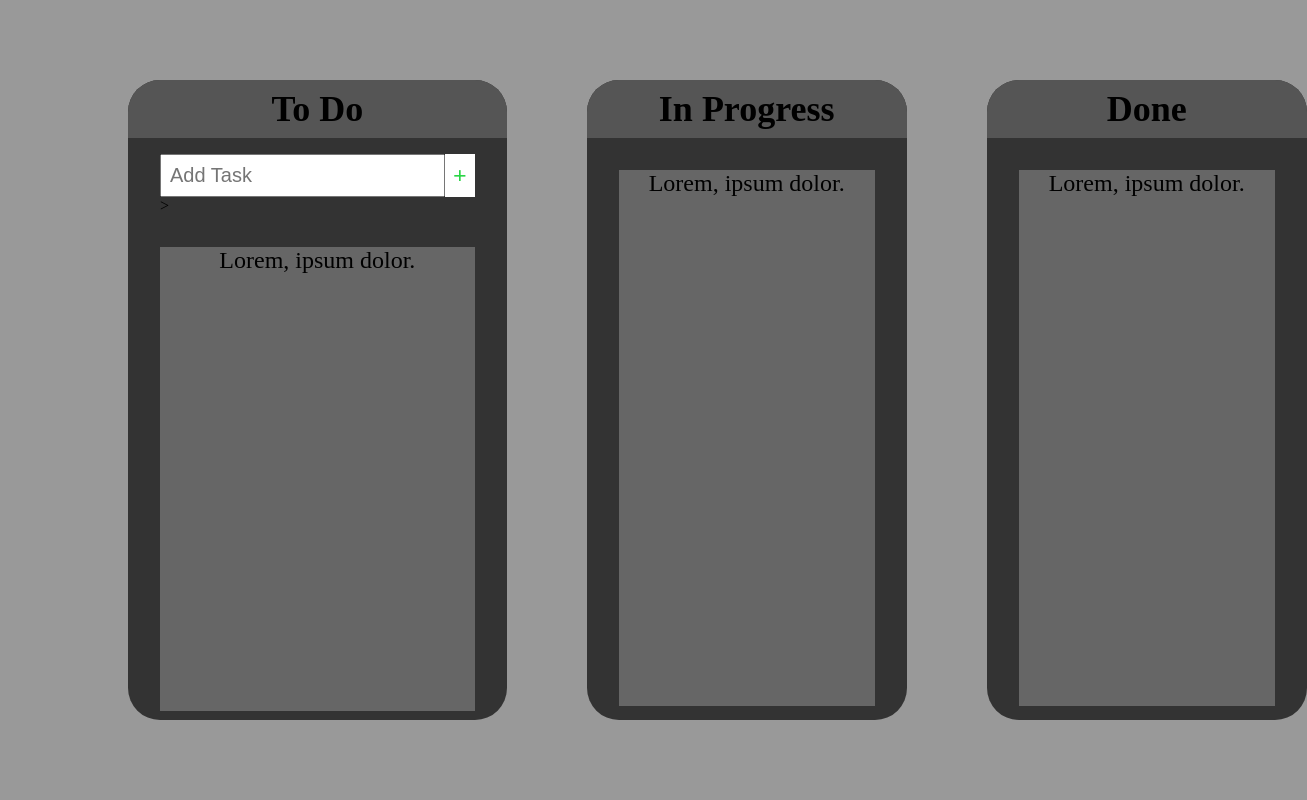
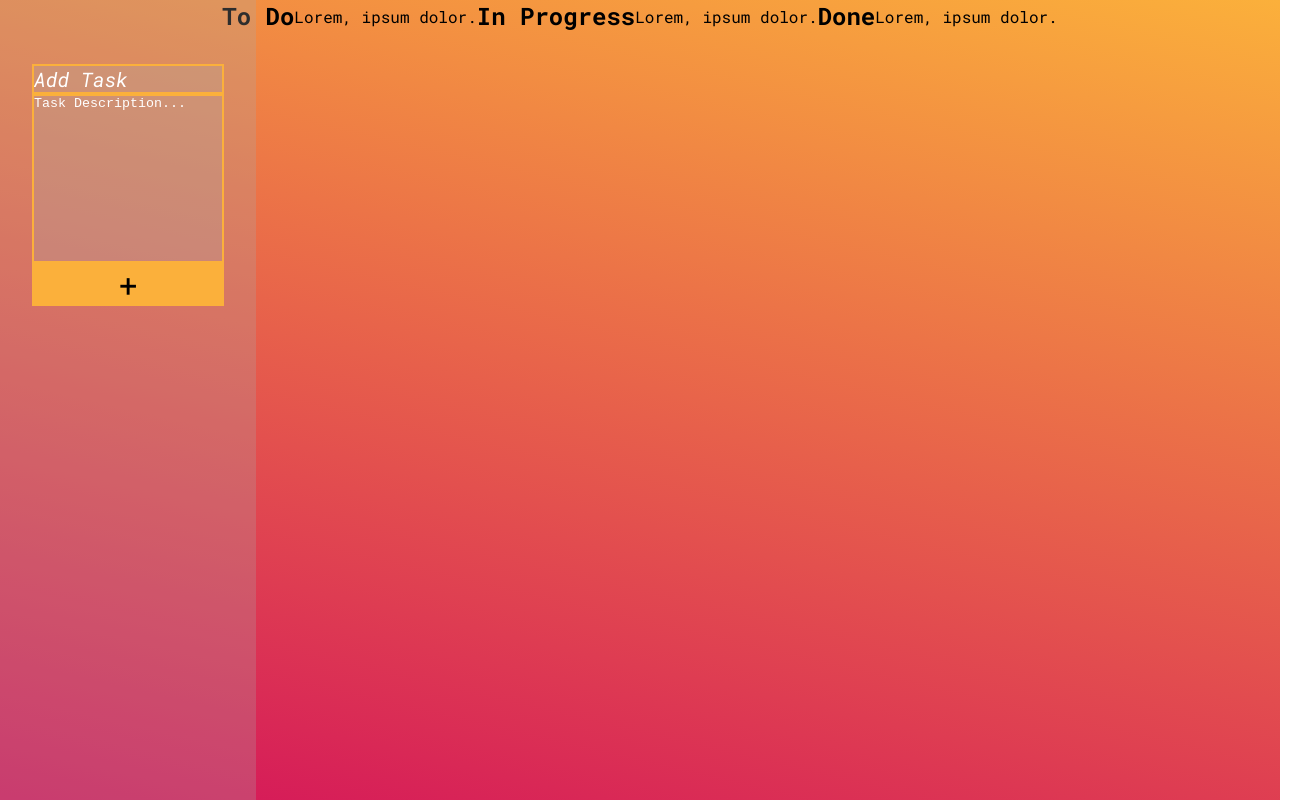
Before and after one commit to GuilhermeAlvesMigliorini/TimeSS, a plain HTML site: page index.html in a window 1280 px wide. Shown: the whole page, 1307 px wide, since content can reach past the window. Drawn offline with Linux system fonts and the light colour scheme.

Commit message:
style updated

```diff
--- a/index.html
+++ b/index.html
@@ -8,14 +8,23 @@
   <title>Time Tracker</title>
 </head>
 <body>
-  <div class="container">
-    <div class="task">
-      <div class="task-title"><h2>To Do</h2></div>
 
-      <form>
-        <input sc-addTask class type="text" placeholder="Add Task"><!--
-        --><spam sc-addButton class="add-task-button">+</spam>>
-      </form>
+  <div class="task-creator">
+    <form class="task-creator-form">
+      <input sc-addTask class="add-task-box" type="text" placeholder="Add Task">
+      <textarea class="task-description" name="taskDescription" rows="10" placeholder="Task Description..."></textarea>
+      <div sc-addButton class="add-task-button">+</div>
+    </form>
+  </div>
+
+  <div class="container-tasks">
+
+
+      <div class="task-title">
+        <h2>To Do</h2>
+      </div>
+
+
 
       <div class="toDo">
 
@@ -24,9 +33,7 @@
         </div>
 
       </div>
-    </div>
 
-    <div class="task">
       <div class="task-title"><h2>In Progress</h2></div>
       <div class="inProgress">
 
@@ -35,9 +42,7 @@
         </div>
 
       </div>
-    </div>
 
-    <div class="task">
       <div class="task-title"><h2>Done</h2></div>
       <div class="done">
 
@@ -47,7 +52,6 @@
 
       </div>
     </div>
-    </div>
 
 
 </body>
--- a/script.js
+++ b/script.js
@@ -1,6 +1,3 @@
-
-
-
 
 setDraggable()
 
--- a/style.css
+++ b/style.css
@@ -1,3 +1,12 @@
+@font-face {
+  font-family: "RobotoMono";
+  src: url("./fonts/RobotoMono-VariableFont_wght.ttf");
+}
+@font-face {
+  font-family: "RobotoMonoItalic";
+  src: url("./fonts/RobotoMono-Italic-VariableFont_wght.ttf");
+}
+
 * {
   margin: 0;
   padding: 0;
@@ -8,102 +17,70 @@
 
 body {
   margin: 0 auto;
-  width: 80vw;
-  height: auto;
-  background-color: #999;
+  height: 100vh;
+  background: linear-gradient(
+    13deg,
+    rgba(212, 20, 90, 1) 0%,
+    rgba(251, 176, 59, 1) 100%
+  );
+  overflow: hidden;
+  font-family: "RobotoMono";
 }
 
-.container {
-  display: grid;
-  grid-template-columns: repeat(3, 1fr);
-  column-gap: 5rem;
-  margin-top: 10vh;
+.task-creator {
+  position: absolute;
+  height: 100vh;
+  width: 20vw;
+  background-color: #aaa4;
 }
 
-.task {
-  background-color: #333;
-  height: 80vh;
-  border-radius: 2rem;
+.task-creator-form {
+  margin: 4rem 2rem;
+  display: flex;
+  flex-direction: column;
 }
 
-.toDo {
-  overflow: scroll;
-  height: 64vh;
+.add-task-box {
+  font-family: "RobotoMonoItalic";
+  font-size: 1.25rem;
+  background-color: #aaa4;
+  border: 2px solid rgba(251, 176, 59, 1);
+  outline: none;
 }
 
-.toDo-list {
-  background-color: #666;
-  min-height: 58vh;
+.add-task-box::placeholder {
+  color: #fff;
 }
 
-.inProgress-list,
-.done-list {
-  background-color: #666;
-  min-height: 67vh;
-  min-width: 20vw;
+.task-description {
+  overflow: scroll;
+  resize: none;
+  background-color: #aaa4;
+  border: 2px solid rgba(251, 176, 59, 1);
+  outline: none;
 }
 
-.list-item:hover {
-  background-color: rgb(70, 153, 84);
-  cursor: move;
-  border-radius: 2rem;
-}
-
-.task-list {
-  margin: 2rem 2rem;
-  font-size: 1.5rem;
-  text-align: center;
-  display: flex;
-  flex-direction: column;
-  flex-wrap: wrap;
-}
-
-.task-title {
-  text-align: center;
-  padding: 0.5rem;
-  font-size: 1.5rem;
-  background-color: #555;
-  border-radius: 2rem 2rem 0 0;
-}
-
-form {
-  display: grid;
-  grid-template-columns: 8fr 2fr;
-  margin: 1rem 2rem 0rem 2rem;
-}
-
-form input {
-  padding: 0.5rem;
-  font-size: 1.25rem;
-  outline-color: rgb(43, 214, 71);
-}
-
-.add-task-field {
-  background-color: #999;
-  border: none;
-  font-style: italic;
-}
-
-.add-task-field::placeholder {
-  color: #333;
-  text-align: center;
+.task-description::placeholder {
+  color: #fff;
 }
 
 .add-task-button {
-  font-weight: 900;
-  background-color: white;
-  padding: 0.5rem;
-  font-size: 1.5rem;
-  border: none;
-  color: rgb(43, 214, 71);
+  background-color: rgba(251, 176, 59, 1);
+  text-align: center;
+  font-size: 2rem;
 }
 
 .add-task-button:hover {
-  background-color: #333;
   cursor: pointer;
+  background-color: #fbb03bcc;
+}
+
+.container-tasks {
+  display: flex;
+  justify-content: center;
+  align-items: center;
 }
 
 ::-webkit-scrollbar {
-  width: 10px;
   display: none;
 }
```
Also changed, not shown: fonts/RobotoMono-Italic-VariableFont_wght.ttf (added), fonts/RobotoMono-VariableFont_wght.ttf (added).
